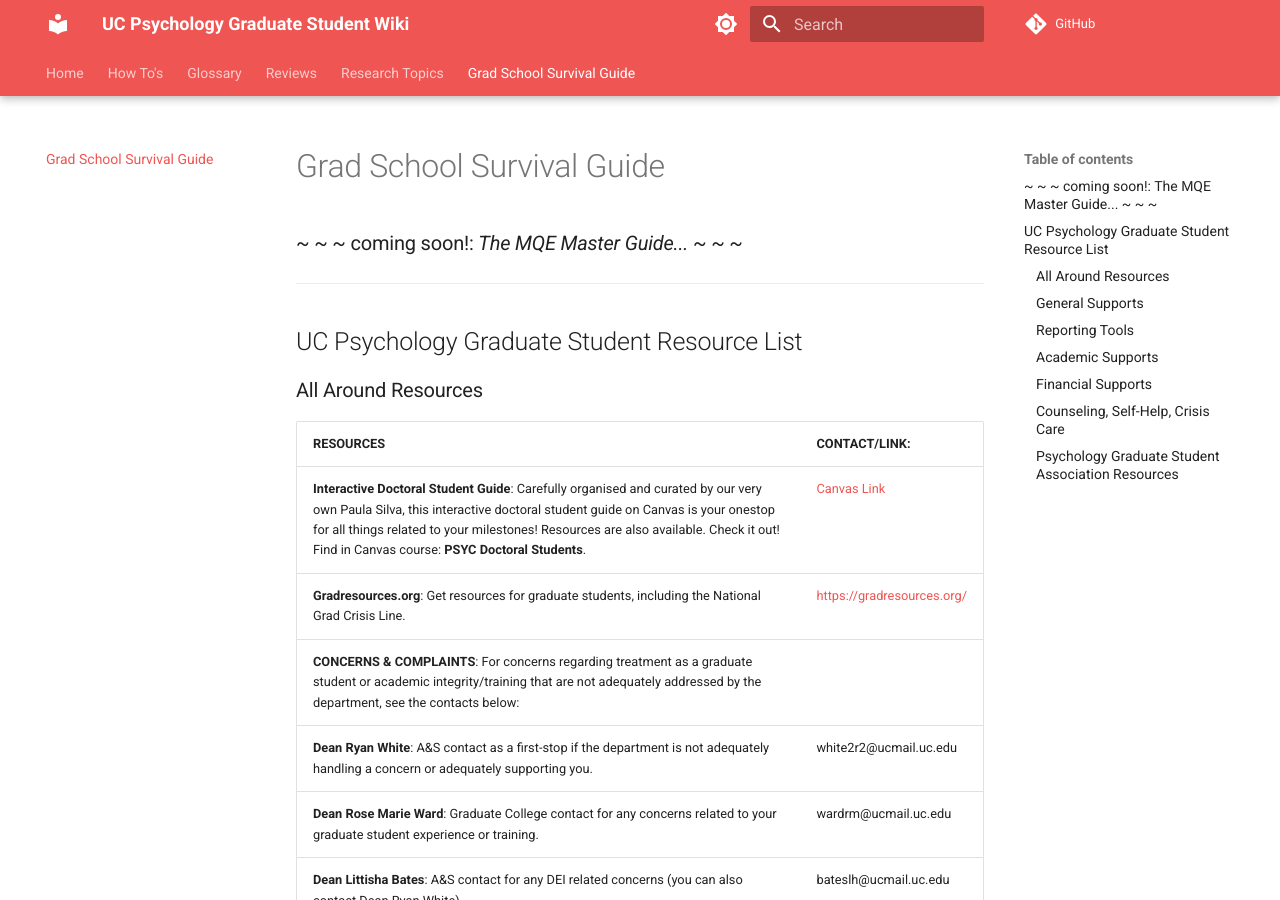
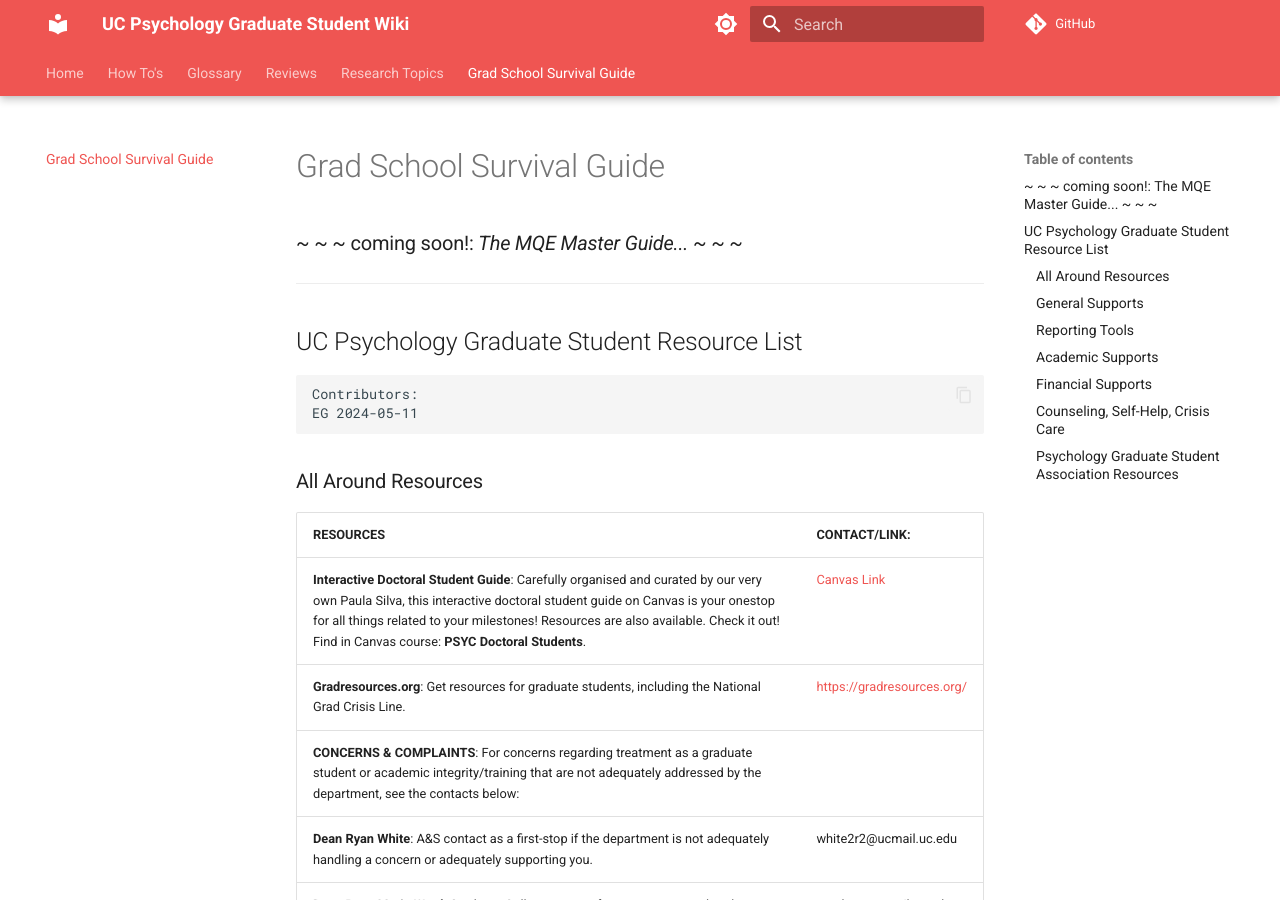
Before and after one commit to UC-Psychology/grad-student-wiki, an MkDocs documentation site: the page built from docs/gradschoolsurvival.md, in a window 1280 px wide and 900 px high. Built offline with MkDocs 1.6.1 and Material for MkDocs 9.7.7, drawn with Linux system fonts in a browser that asks for light colours; comment, search, counter and statistics services are not loaded; some of the changed text lies outside the part shown.

Commit message:
moved contributors section
Moved this up to the top, it's nice to know who wrote something before you dig into it :)

````diff
--- a/docs/gradschoolsurvival.md
+++ b/docs/gradschoolsurvival.md
@@ -6,7 +6,10 @@
 ___
 
 ## UC Psychology Graduate Student Resource List
-
+```
+Contributors:
+EG 2024-05-11
+```
 ### All Around Resources
 
 | **RESOURCES**                                                                                                                                                                                                                                                                                                                                                                                                              | **CONTACT/LINK**:                                                                                                                                                                                                                                                                     |
@@ -77,9 +80,3 @@ ___
 | -------------------------------------------------------------------------------------------------------------------------------------------------------------------------------------------------------------------------------------------------------------------------------------------------------------------------------------------------------------------------------------------------------------------------- | ------------------------------------------------------------------------------------------------------------------------------------------------------------------------------------------------------------------------------------------------------------------------------------- |
 | Check out our growing library of resources available to students! | [PGSA Resources Folder Link](https://mailuc-my.sharepoint.com/:f:/r/personal/grayea_mail_uc_edu/Documents/PGSA%20-%20All%20Students%202023-2024/Resources?csf=1&web=1&e=adRoPa) |
 |                                                                   | Note: these lists are not exhaustive.                                                                                                                                           |
-
-
-```
-Contributors:
-EG 2024-05-11
-```
````
